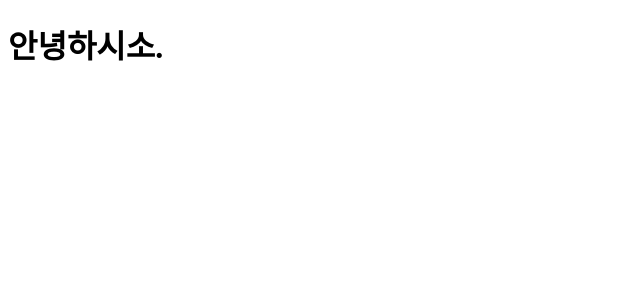
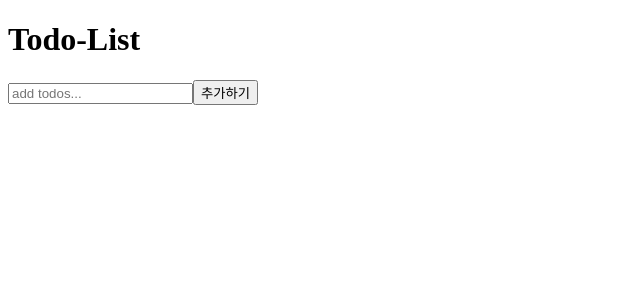
Before and after one commit to yyujjin/React_Todolist_Study, a React (Create React App) app: page / in a window 1280 px wide. Shown: the top 300 px of the page, without its empty margins (0-640 px from the left). Built offline with nearby package versions, Linux system fonts and the light colour scheme.

Commit message:
✨입력 값 배열에 추가 기능 구현

```diff
--- a/src/App.js
+++ b/src/App.js
@@ -1,15 +1,61 @@
 import "./App.css";
+import { useState } from "react";
 
-function Header() {
-  return <h1>안녕하시소.</h1>;
+function Header(props) {
+  console.log(props.todo);
+  //input
+
+  return;
+}
+function Body() {
+  //todo-list
+  return;
+}
+
+function MakeTodos({ input, setInput }) {
+  const [todos, setTodos] = useState([]);
+  console.log("찍히고 있음", input);
+  return (
+    <button
+      onClick={(e) => {
+        e.preventDefault();
+        alert("추가되었습니다!");
+        setTodos([...todos, input]);
+        console.log("투두스", todos);
+        setInput("");
+      }}
+    >
+      추가하기
+    </button>
+  );
 }
 
 function App() {
+  const [input, setInput] = useState("");
+
+  console.log(input);
+
   return (
     <div className="App">
-      <Header></Header>
+      <h1>Todo-List</h1>
+      <input
+        type="text"
+        placeholder="add todos..."
+        value={input}
+        onChange={(e) => {
+          setInput(e.target.value);
+        }}
+      />
+      <MakeTodos input={input} setInput={setInput}></MakeTodos>
     </div>
   );
 }
 
 export default App;
+
+// todos 해야할것이라는 배열이 필요함
+// input 칸에 해야할것을 적는다.
+// 버튼을 누르면 input칸이 비어진다.
+// todos 배열에가 todo가 추가되고
+// list로 나타난다.
+//버튼 기본동작 submit 무력화 시키기
```
